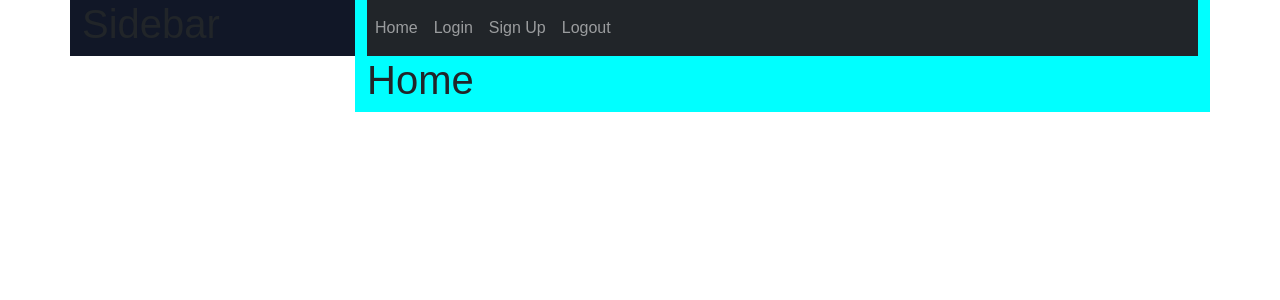
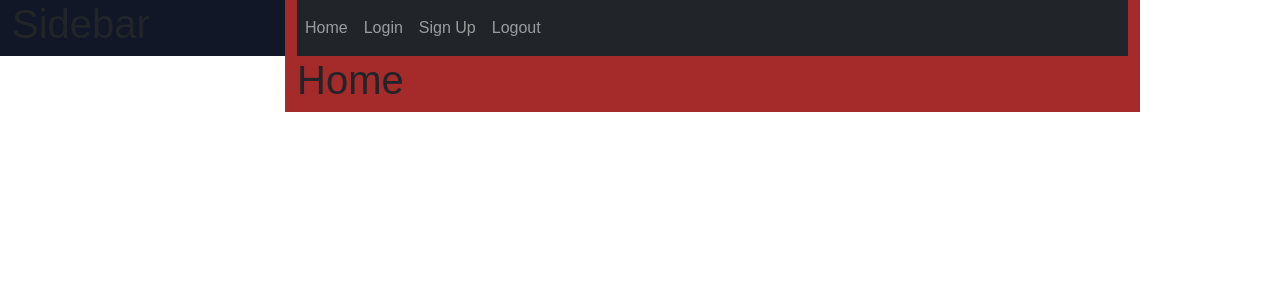
Before and after one commit to GiacomoAglietti/tinySpotify, a Flask app: page / in a window 1280 px wide. Shown: the top 300 px of the page. Run offline with Flask 3, Linux system fonts and the light colour scheme.

Commit message:
base.html updated

```diff
--- a/webapp/static/main.css
+++ b/webapp/static/main.css
@@ -10,12 +10,8 @@
     padding: 0%;
 }
 
-.html, body{
+.container{
     width: 100%;
-    height: 100%;
-}
-
-.row .column{
     float: left;
     height: 100%;
 }
@@ -28,8 +24,7 @@
 
 .row .right{
     width: 75%;
-    background-color: aqua;
-    overflow-y: scroll;
+    background-color: brown;
     height: 100%;
 }
 
@@ -38,11 +33,6 @@
     height: 100%;
 }
 
-.row .right .navbar{
-    background-color: var(--dark);
-
-
-}
 
 /* Clear floats after the columns */
 .row:after {
--- a/webapp/templates/base.html
+++ b/webapp/templates/base.html
@@ -27,11 +27,11 @@
   <body>
     <div class="container">
       <div class="row">
-        <div class="column left">
+        <div class="left">
           <h1>Sidebar</h1>
           <!-- Inserire sidebar -->
         </div>
-        <div class="column right">
+        <div class="right">
           <header>
             <!-- barra di nav da modificare-->
             <nav class="navbar navbar-expand-lg navbar-dark bg-dark">
```
